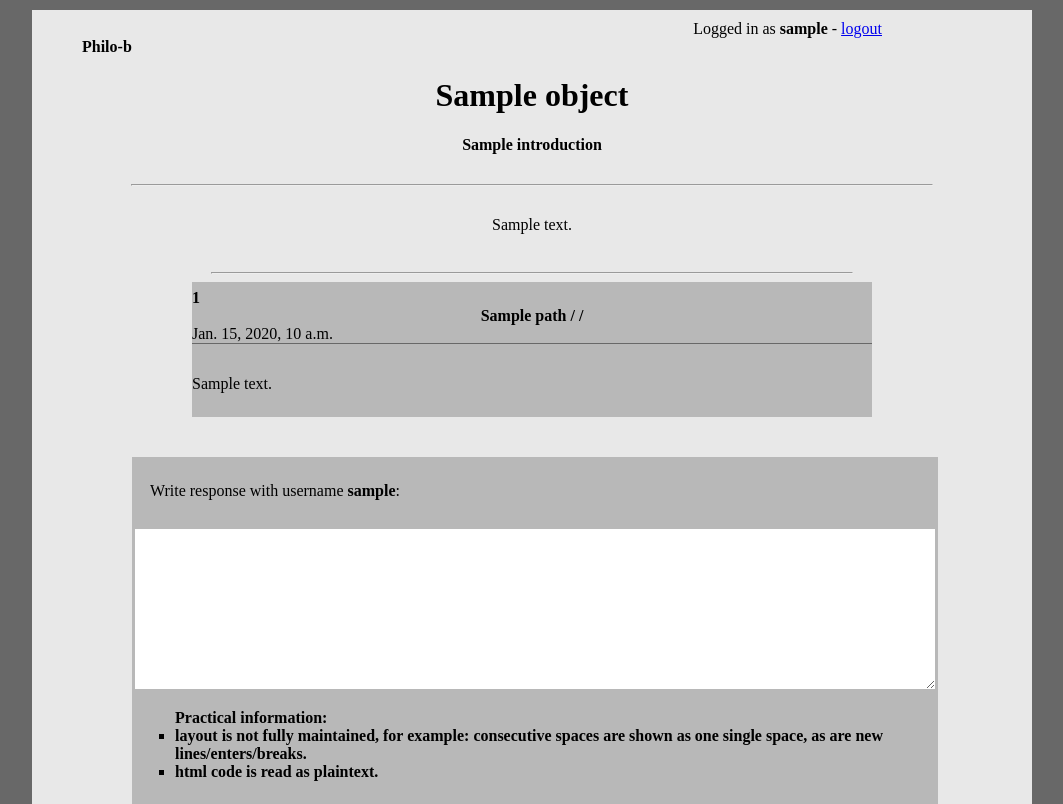
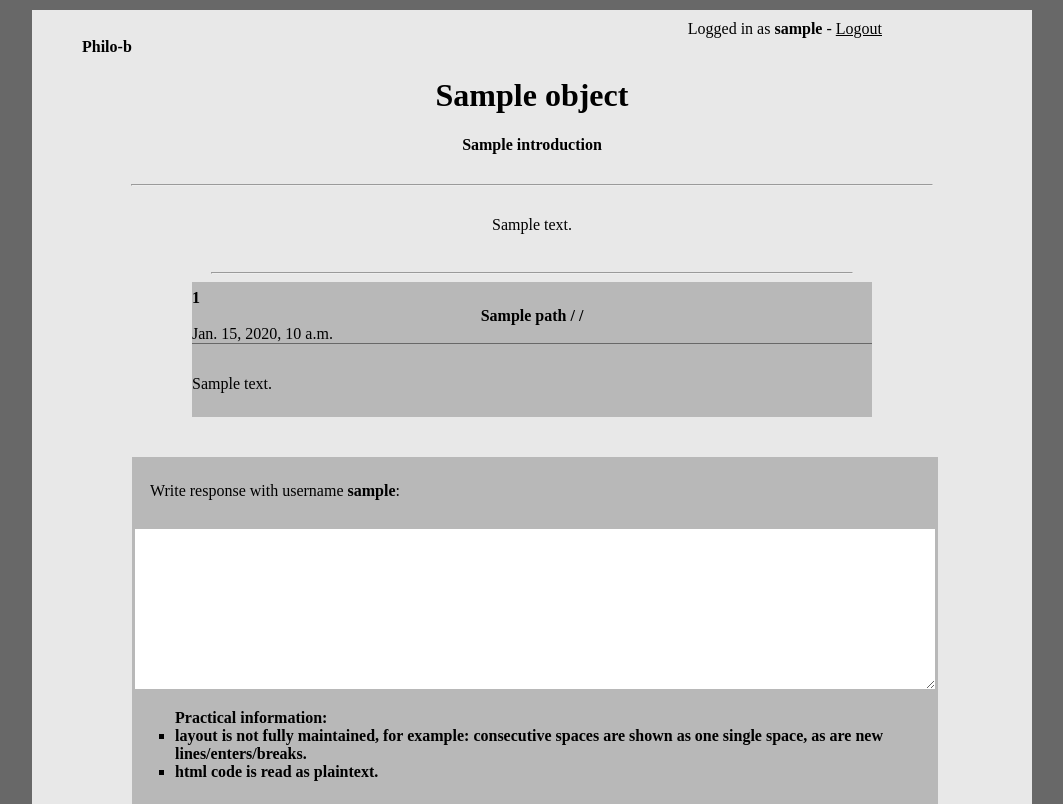
Before and after one commit to DZ84/philo-b, a Django app: template philo-b/philo-b/templates/blog/post.html in a window 1280 px wide. Shown: the top 804 px of the page, without its empty margins (108-1171 px from the left). Run offline with Django 3.2, Linux system fonts and the light colour scheme; a user stored in the database is signed in; tables that the repository leaves empty hold one stand-in row (values such as "Sample post"); the template is opened without the code that fills it: values that come from a table or form of the project are taken from there, most other values are stand-ins (such as "Sample title", 1, 10 or a date in 2020); data that the repository does not hold is empty; parts of the project's set-up code (start-up, migrations or seed data) failed here and were passed over.

Commit message:
adjusted style of the login/out related links. Gave them the same class name

```diff
--- a/philo-b/philo-b/static/css/base.css
+++ b/philo-b/philo-b/static/css/base.css
@@ -58,3 +58,9 @@ hr {
 	text-align: right;
 	margin: 0 15% 0 0;
 }
+
+/*.login-status > a { */
+.login-links {
+	text-decoration: underline;
+	color: black;
+}
--- a/philo-b/philo-b/templates/base.html
+++ b/philo-b/philo-b/templates/base.html
@@ -28,9 +28,9 @@
 			<div class="login-status">
 				{% if user.is_authenticated %}
 					Logged in as <b>{{ user.username }}</b> -
-					<a href="{% url 'account_logout' %}?next={{ request.path }}">logout</a><br>
+					<a class="login-links" href="{% url 'account_logout' %}?next={{ request.path }}">Logout</a><br>
 				{% else %}
-					<a href="{% url 'account_login' %}?next={{ request.path }}">login</a><br>
+					<a class="login-links" href="{% url 'account_login' %}?next={{ request.path }}">Login</a><br>
 				{% endif %}
 			</div>
 
--- a/philo-b/philo-b/templates/blog/post.html
+++ b/philo-b/philo-b/templates/blog/post.html
@@ -36,7 +36,7 @@
 
 	{% if not comment_form %}
 
-		<a href="{% url 'account_login' %}?next={{ request.path }}">Sign in</a> to reply or comment.<br><br>
+		<a class="login-links" href="{% url 'account_login' %}?next={{ request.path }}">Sign in</a> to reply or comment.<br><br>
 
 	{% endif %}
 
@@ -120,7 +120,7 @@
 				<h3 class="no-login-title"></h3>
 			</div>
 			<div class="no-login-body">
-				<a href="{% url 'account_login' %}?next={{ request.path }}">Sign in</a> to reply or comment.</div>
+				<a class="login-links" href="{% url 'account_login' %}?next={{ request.path }}">Sign in</a> to reply or comment.</div>
 				<br><br>
 		</div>
 
```
Also changed, not shown: philo-b/philo-b/static/css/blog/post.css (+7 -0 lines), philo-b/philo-b/static/css/blog/home.css (line endings or trailing spaces).
